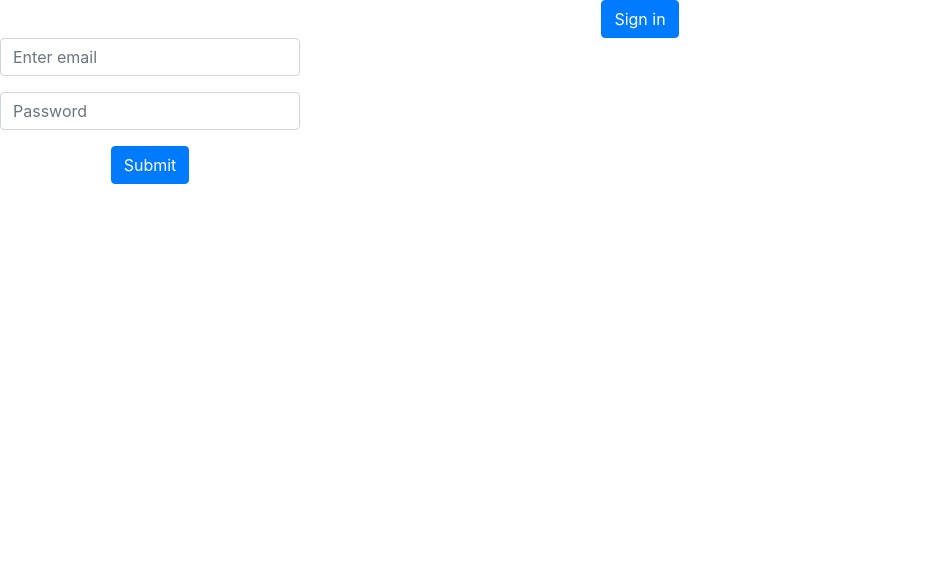
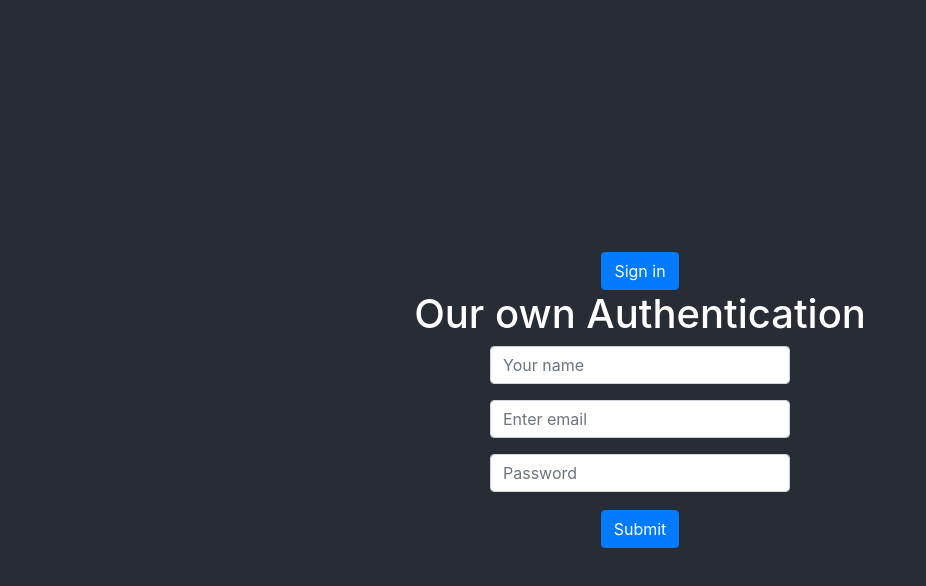
Before and after one commit to munnahosssain/Firebase-authentication, a React (Create React App) app: page / in a window 1280 px wide. Shown: the top 586 px of the page, without its empty margins (0-926 px from the left). Built offline with nearby package versions, Linux system fonts and the light colour scheme.

Commit message:
form added

```diff
--- a/src/App.css
+++ b/src/App.css
@@ -40,8 +40,9 @@
 .App img {
   width: 250px;
   border-radius: 50%;
+  text-align: center;
 }
 Form{
-  /* text-align: center; */
+  text-align: center;
   width:300px
 }
--- a/src/App.js
+++ b/src/App.js
@@ -16,7 +16,8 @@ function App() {
         isSignIn: false,
         name: '',
         photo: '',
-        email: ''
+        email: '',
+        password: '',
     })
     const provider = new firebase.auth.GoogleAuthProvider();
     const handleSignIn = () => {
@@ -33,17 +34,10 @@ function App() {
                 }
                 setUser(signedInUser);
                 console.log(displayName, email, photoURL);
-                // var credential = res.credential;
-                // var token = credential.accessToken;
-                // var user = res.user;
             })
             .catch((error) => {
                 console.log(error);
                 console.log(error.message);
-                // var errorCode = error.code;
-                // var errorMessage = error.message;
-                // var email = error.email;
-                // var credential = error.credential;
             });
     }
     const handleSignOut = () => {
@@ -58,45 +52,59 @@ function App() {
                 setUser(signOutUser)
             })
             .catch((error) => {
-                // console.log(error);
-                // console.log(error.message);
+                console.log(error);
+                console.log(error.message);
             });
     }
-    const handleSubmit = () => {
-
+    const handleSubmit = (event) => {
+        console.log(user.email, user.password);
+        if (user.email && user.password) {
+        }
+        event.preventDefault();
     }
     const handleBlur = (event) => {
-        console.log(event.target.name, event.target.value);
+        // console.log(event.target.name, event.target.value);
+        let isFormValid = true;
         if (event.target.name === 'email') {
-            const isEmailValid = /\S+@\S+\.\S+/.test(event.target.value);
-            console.log(isEmailValid);
+            isFormValid = /\S+@\S+\.\S+/.test(event.target.value);
         }
         if (event.target.name === 'password') {
             const isPasswordValid = event.target.length > 5;
             const passwordHashNumber = /\d{1}/.test(event.target.value);
-            console.log(isPasswordValid && passwordHashNumber);
+            isFormValid = isPasswordValid && passwordHashNumber;
+        }
+        if (isFormValid) {
+            const newUserInfo = { ...user };
+            newUserInfo[event.target.name] = event.target.value;
+            setUser(newUserInfo);
         }
     }
     return (
-        <div className="App">
+        <div className="App-header">
             {
                 user.isSignIn ? <Button onClick={handleSignOut} variant="primary">Sign out</Button> :
                     <Button onClick={handleSignIn} variant="primary">Sign in</Button>
             }
             {/* <Button onClick={handleSignIn} variant="primary">Sign in</Button> */}
             {
-                user.isSignIn && <div>
+                user.isSignIn && <div className="App">
                     <p>Welcome {user.name}</p>
-                    <p>Your email : {user.email}</p>
+                    <p>Email : {user.email}</p>
                     <img src={user.photo} alt="" />
                 </div>
             }
+            <h1>Our own Authentication</h1>
             <Form onSubmit={handleSubmit}>
+                <Form.Group controlId="formGroupEmail">
+                    <Form.Control onBlur={handleBlur} name="name" type="name" placeholder="Your name" required />
+                </Form.Group>
+
                 <Form.Group controlId="formGroupEmail">
                     <Form.Control onBlur={handleBlur} name="email" type="email" placeholder="Enter email" required />
                 </Form.Group>
+
                 <Form.Group controlId="formGroupPassword">
-                    <Form.Control onBlur={handleBlur} name="password" placeholder="Enter password" type="password" placeholder="Password" required />
+                    <Form.Control onBlur={handleBlur} name="password" type="password" placeholder="Password" required />
                 </Form.Group>
                 <Button type="submit" value="Submit">Submit</Button>
             </Form>
@@ -105,5 +113,3 @@ function App() {
 }
 
 export default App;
-
-// https://web.programming-hero.com/web-3/video/web-3-41-8-not-google-user-login-signout-user
```
